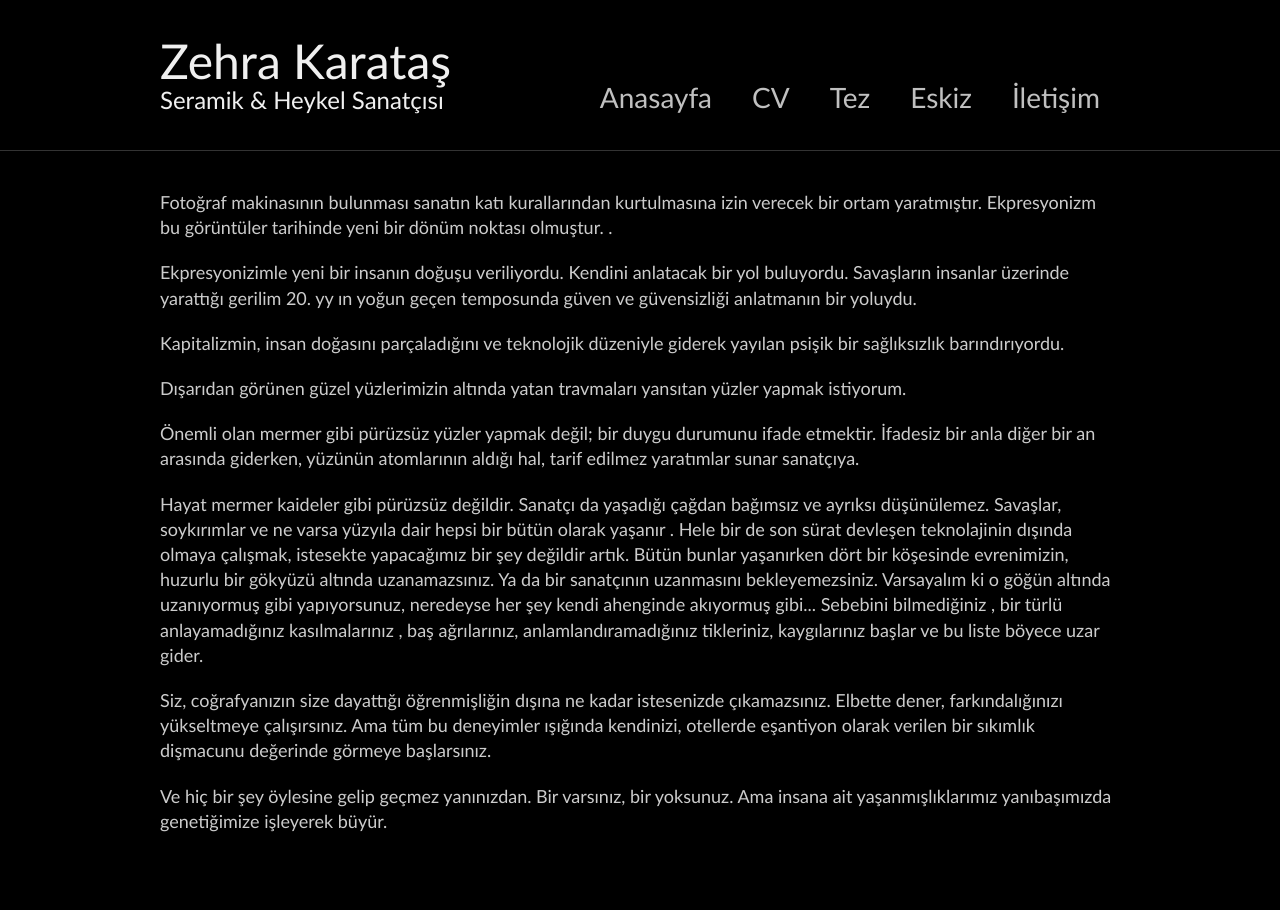
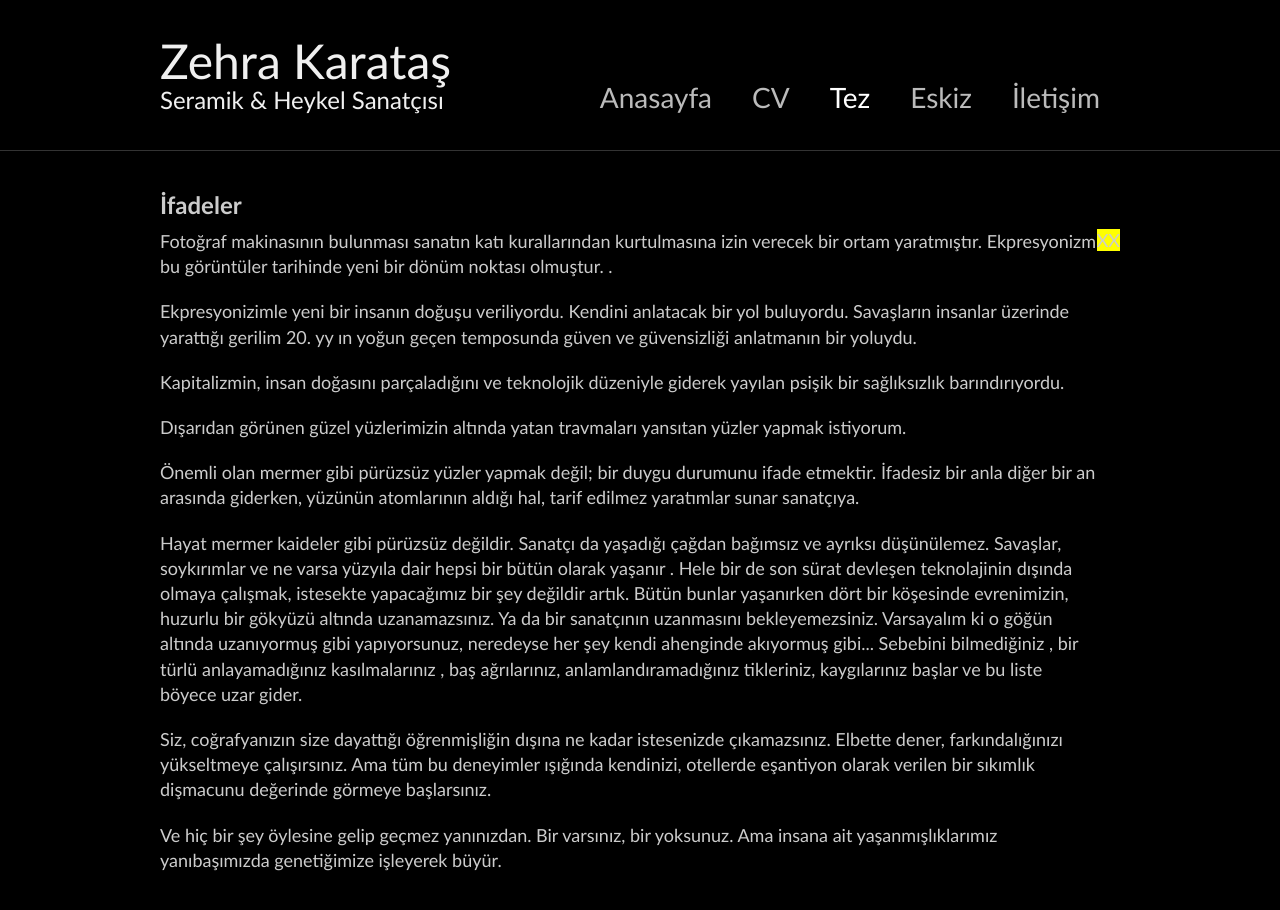
Before and after one commit to ugurozoz/zehrakaratas.art, a React (Create React App) app in the folder zehrakaratas.art/: page /thesis in a window 1280 px wide. Shown: the top 910 px of the page. Built offline with nearby package versions, Linux system fonts and the light colour scheme.

Commit message:
Thesis page is on progress

```diff
--- a/zehrakaratas.art/src/Containers/Thesis/ThesisContent/ThesisContent.css
+++ b/zehrakaratas.art/src/Containers/Thesis/ThesisContent/ThesisContent.css
@@ -1,3 +1,7 @@
 .thesis-container {
   font-weight: 300;
 }
+
+.thesis-container__inner {
+  display: flex;
+}
--- a/zehrakaratas.art/src/Containers/Thesis/ThesisContent/ThesisContent.js
+++ b/zehrakaratas.art/src/Containers/Thesis/ThesisContent/ThesisContent.js
@@ -1,60 +1,71 @@
 import React from 'react';
 import './ThesisContent.css';
+import ThesisImages from './ThesisImages/ThesisImages';
 
 const thesisContent = (props) => {
   return (
     <div className='container thesis-container'>
+      <strong className='gen-head'>İfadeler</strong>
+      <div className='thesis-container__inner'>
+        <div className='thesis-text'>
           <p>
-        Fotoğraf makinasının bulunması sanatın katı kurallarından kurtulmasına
-        izin verecek bir ortam yaratmıştır. Ekpresyonizm bu görüntüler tarihinde
-        yeni bir dönüm noktası olmuştur. .
+            Fotoğraf makinasının bulunması sanatın katı kurallarından
+            kurtulmasına izin verecek bir ortam yaratmıştır. Ekpresyonizm bu
+            görüntüler tarihinde yeni bir dönüm noktası olmuştur. .
           </p>
           <p>
-        Ekpresyonizimle yeni bir insanın doğuşu veriliyordu. Kendini anlatacak
-        bir yol buluyordu. Savaşların insanlar üzerinde yarattığı gerilim 20. yy
-        ın yoğun geçen temposunda güven ve güvensizliği anlatmanın bir yoluydu.
+            Ekpresyonizimle yeni bir insanın doğuşu veriliyordu. Kendini
+            anlatacak bir yol buluyordu. Savaşların insanlar üzerinde yarattığı
+            gerilim 20. yy ın yoğun geçen temposunda güven ve güvensizliği
+            anlatmanın bir yoluydu.
           </p>
           <p>
             Kapitalizmin, insan doğasını parçaladığını ve teknolojik düzeniyle
             giderek yayılan psişik bir sağlıksızlık barındırıyordu.
           </p>
           <p>
-        Dışarıdan görünen güzel yüzlerimizin altında yatan travmaları yansıtan
-        yüzler yapmak istiyorum.
+            Dışarıdan görünen güzel yüzlerimizin altında yatan travmaları
+            yansıtan yüzler yapmak istiyorum.
           </p>
           <p>
-        Önemli olan mermer gibi pürüzsüz yüzler yapmak değil; bir duygu durumunu
-        ifade etmektir. İfadesiz bir anla diğer bir an arasında giderken,
-        yüzünün atomlarının aldığı hal, tarif edilmez yaratımlar sunar
-        sanatçıya.
+            Önemli olan mermer gibi pürüzsüz yüzler yapmak değil; bir duygu
+            durumunu ifade etmektir. İfadesiz bir anla diğer bir an arasında
+            giderken, yüzünün atomlarının aldığı hal, tarif edilmez yaratımlar
+            sunar sanatçıya.
           </p>
 
           <p>
-        Hayat mermer kaideler gibi pürüzsüz değildir. Sanatçı da yaşadığı çağdan
-        bağımsız ve ayrıksı düşünülemez. Savaşlar, soykırımlar ve ne varsa
-        yüzyıla dair hepsi bir bütün olarak yaşanır . Hele bir de son sürat
-        devleşen teknolajinin dışında olmaya çalışmak, istesekte yapacağımız bir
-        şey değildir artık. Bütün bunlar yaşanırken dört bir köşesinde
-        evrenimizin, huzurlu bir gökyüzü altında uzanamazsınız. Ya da bir
-        sanatçının uzanmasını bekleyemezsiniz. Varsayalım ki o göğün altında
-        uzanıyormuş gibi yapıyorsunuz, neredeyse her şey kendi ahenginde
-        akıyormuş gibi... Sebebini bilmediğiniz , bir türlü anlayamadığınız
-        kasılmalarınız , baş ağrılarınız, anlamlandıramadığınız tikleriniz,
-        kaygılarınız başlar ve bu liste böyece uzar gider.
+            Hayat mermer kaideler gibi pürüzsüz değildir. Sanatçı da yaşadığı
+            çağdan bağımsız ve ayrıksı düşünülemez. Savaşlar, soykırımlar ve ne
+            varsa yüzyıla dair hepsi bir bütün olarak yaşanır . Hele bir de son
+            sürat devleşen teknolajinin dışında olmaya çalışmak, istesekte
+            yapacağımız bir şey değildir artık. Bütün bunlar yaşanırken dört bir
+            köşesinde evrenimizin, huzurlu bir gökyüzü altında uzanamazsınız. Ya
+            da bir sanatçının uzanmasını bekleyemezsiniz. Varsayalım ki o göğün
+            altında uzanıyormuş gibi yapıyorsunuz, neredeyse her şey kendi
+            ahenginde akıyormuş gibi... Sebebini bilmediğiniz , bir türlü
+            anlayamadığınız kasılmalarınız , baş ağrılarınız,
+            anlamlandıramadığınız tikleriniz, kaygılarınız başlar ve bu liste
+            böyece uzar gider.
           </p>
           <p>
             Siz, coğrafyanızın size dayattığı öğrenmişliğin dışına ne kadar
-        istesenizde çıkamazsınız. Elbette dener, farkındalığınızı yükseltmeye
-        çalışırsınız. Ama tüm bu deneyimler ışığında kendinizi, otellerde
-        eşantiyon olarak verilen bir sıkımlık dişmacunu değerinde görmeye
-        başlarsınız.
+            istesenizde çıkamazsınız. Elbette dener, farkındalığınızı
+            yükseltmeye çalışırsınız. Ama tüm bu deneyimler ışığında kendinizi,
+            otellerde eşantiyon olarak verilen bir sıkımlık dişmacunu değerinde
+            görmeye başlarsınız.
           </p>
 
           <p>
             Ve hiç bir şey öylesine gelip geçmez yanınızdan. Bir varsınız, bir
-        yoksunuz. Ama insana ait yaşanmışlıklarımız yanıbaşımızda genetiğimize
-        işleyerek büyür.
+            yoksunuz. Ama insana ait yaşanmışlıklarımız yanıbaşımızda
+            genetiğimize işleyerek büyür.
           </p>
+        </div>
+        <div className='thesis-image'>
+          <ThesisImages />
+        </div>
+      </div>
     </div>
   );
 };
--- /dev/null
+++ b/zehrakaratas.art/src/Containers/Thesis/ThesisContent/ThesisImages/ThesisImages.js
@@ -0,0 +1,21 @@
+import React from 'react';
+
+const imageList = [
+  '1-1.jpg',
+  '1-2.jpg',
+  '2-0.jpg',
+  '2-1.jpg',
+  '3.jpg',
+  '4-1.jpg',
+  '4-2.jpg',
+  '5-2.jpg',
+  '6-1.jpg',
+];
+
+
+
+const thesisImages = (props) => {
+  return <div style={{ background: '#ff0' }}>XX</div>;
+};
+
+export default thesisImages;
--- a/zehrakaratas.art/src/components/Navigation/Links/Link/Link.css
+++ b/zehrakaratas.art/src/components/Navigation/Links/Link/Link.css
@@ -16,12 +16,12 @@
   padding: 15px 20px;
   display: block;
   text-align: center;
-  color: #c0c0c0;
+  color: #bbb;
   transition: color .3s ease-out;
 }
 
 @media only screen and (min-width: 1024px) {
-  .NavLink a:hover {
+  .NavLink a:hover,.NavLink a.NavLink--active {
     color:#fff;
 
 
```
Also changed, not shown: zehrakaratas.art/src/Containers/Thesis/ThesisContent/ThesisImages/ThesisImage.js (added, +30 -0 lines), zehrakaratas.art/src/Assets/Images/thesis/5-1.jpg (deleted), 1 other file (tests, documents, lock files or other folders). Lines whose indentation alone changed are shown as unchanged.
